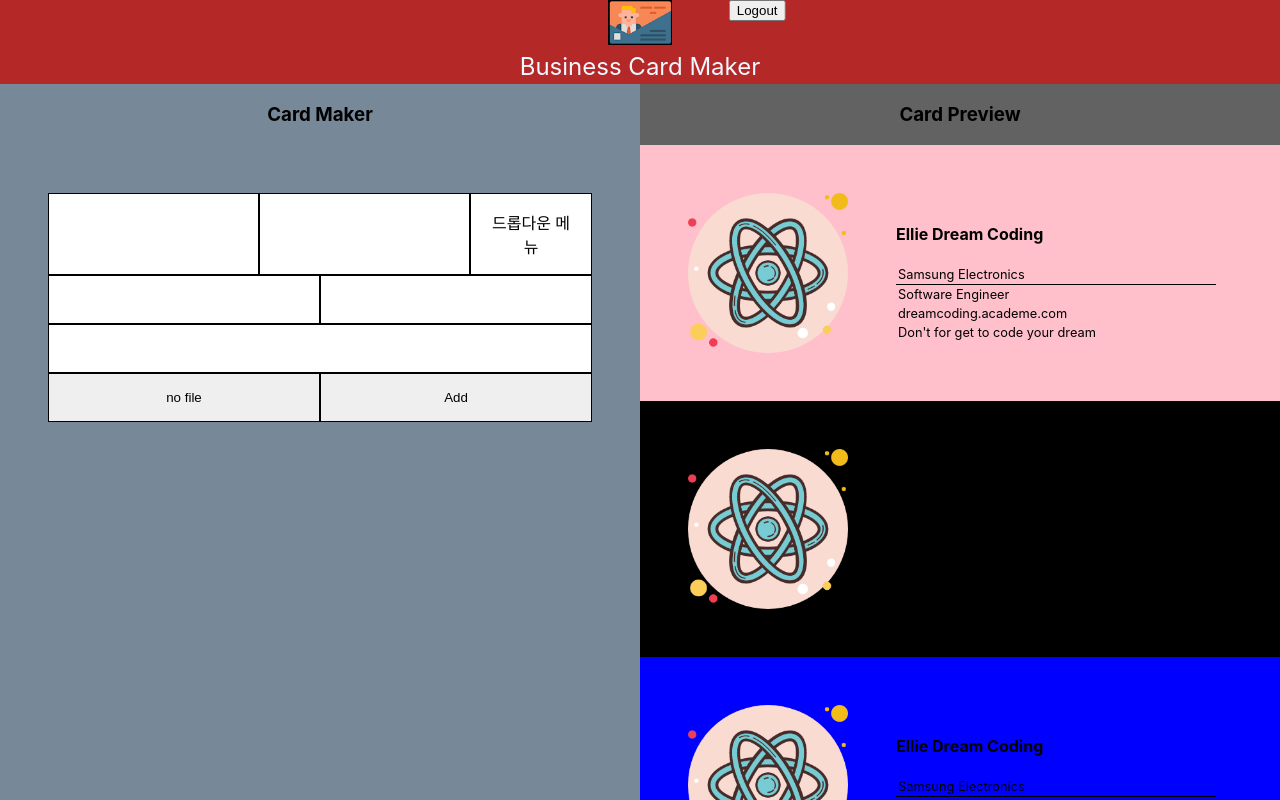
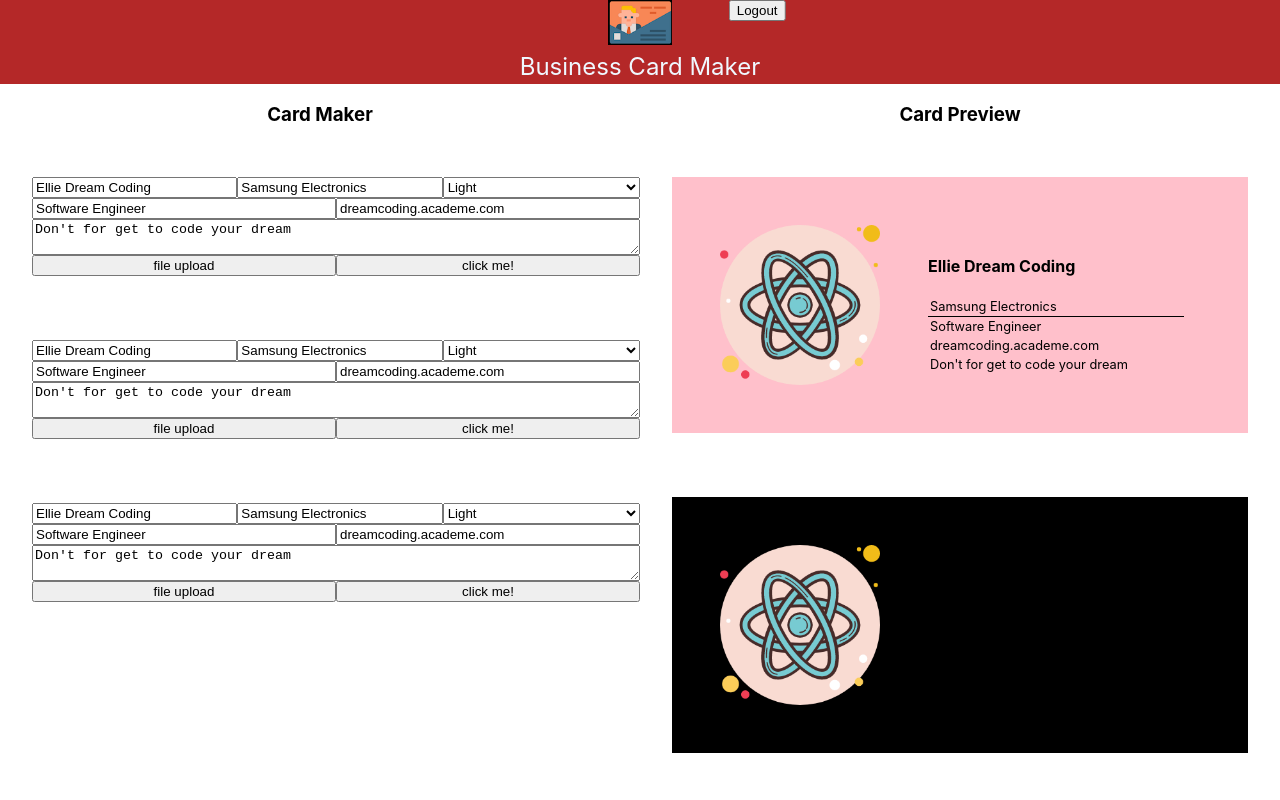
Before and after one commit to master1st/BusinessCardProject, a React (Create React App) app in the folder cardmaker/cardmaker/: page /maker in a window 1280 px wide. Shown: the top 800 px of the page. Built offline with nearby package versions, Linux system fonts and the light colour scheme; no server answers.

Commit message:
background color, card editor html
background color, card editor html

```diff
--- a/cardmaker/cardmaker/src/components/Home/CardMaker/cardMaker.jsx
+++ b/cardmaker/cardmaker/src/components/Home/CardMaker/cardMaker.jsx
@@ -49,7 +49,7 @@ const CardMaker = () => {
     <section className={styles.box}>
       <Header />
       <div className={styles.mid_box}>
-        <CardEdit />
+        <CardEdit carddata={cardData} />
         <CardPreview carddata={cardData}/>
       </div>
       <Footer />
--- a/cardmaker/cardmaker/src/components/Home/CardMaker/cardMaker.module.css
+++ b/cardmaker/cardmaker/src/components/Home/CardMaker/cardMaker.module.css
@@ -4,6 +4,7 @@
     height:100%;
     display:flex;
     flex-direction: column;
+    background-color: white;
 
 }
 
--- a/cardmaker/cardmaker/src/components/Home/CardPreview/cardPreview.jsx
+++ b/cardmaker/cardmaker/src/components/Home/CardPreview/cardPreview.jsx
@@ -9,7 +9,7 @@ const CardPreview = (props) => {
       <h1>Card Preview</h1>
       <div>
       {cards.map((card) =>
-        <div key={card.id}>
+        <div className={styles.card} key={card.id}>
           <Card card={card}/>
         </div>
       )}
--- a/cardmaker/cardmaker/src/components/Home/CardPreview/cardPreview.module.css
+++ b/cardmaker/cardmaker/src/components/Home/CardPreview/cardPreview.module.css
@@ -1,5 +1,9 @@
 .box {
+    background-color:white;
     height: 100%;
     text-align: center;
     flex-basis: 50%;
 }
+.card{
+    padding:2rem;
+}
--- a/cardmaker/cardmaker/src/components/Home/Editor/Editor.jsx
+++ b/cardmaker/cardmaker/src/components/Home/Editor/Editor.jsx
@@ -1,37 +1,26 @@
 import React, { startTransition } from "react";
 import { useState } from "react";
 import styles from "./Editor.module.css";
-const Editor = () => {
-  const [profile, setprofile] = useState();
+import Button from "../../button/button";
+const Editor = (props) => {
+  const {id, backgroundColor, company, email, fileName, fileUrl,
+    introduction, major, name } = props.card;
+    console.log(props.card);
 
   return (
-    <section className={styles.section}>
-      <div className={styles.first_text}>
-        <input className={styles.text}type="text" name="member_name"></input>
-        <input className={styles.text}type="text" name="member_name"></input>
-        <div class={styles.dropdown}>
-          <button class={styles.dropbtn}>드롭다운 메뉴</button>
-          <div class={styles.dropdown_content}>
-            <a href="#">홈</a>
-            <a href="#">회사소개</a>
-            <a href="#">제품소개</a>
-            <a href="#">오시는길</a>
-          </div>
-        </div>
-      </div>
-
-      <div className={styles.first_text}>
-        <input className={styles.text}type="text" name="member_name"></input>
-        <input className={styles.text}type="text" name="member_name"></input>
-      </div>
-      <div className={styles.first_text}>
-      <input className={styles.text} type="text" name="member_name"></input>
-      </div>
-      <div className={styles.first_text}>
-        <button className={styles.text}>no file</button>
-        <button className={styles.text}>Add</button>
-      </div>
-    </section>
+      <form className={styles.form}>
+        <input className={styles.input} type="text" name="name" value={name} />
+        <input className={styles.input} type="text" name="company" value={company} />
+        <select className={styles.select} name="theme" value={backgroundColor}>
+          <option value="light">Light</option>
+          <option value="dark">Dark</option>
+          <option value="colorful">Colorful</option>
+        </select>
+        <input className={styles.fileinput} type="text" name="title" value={major} />
+        <input className={styles.fileinput} type="text" name="email" value={email} />
+        <textarea className={styles.textarea} name="introduction" value={introduction}></textarea>
+        <Button />
+      </form>
   );
 };
 
--- a/cardmaker/cardmaker/src/components/Home/Editor/Editor.module.css
+++ b/cardmaker/cardmaker/src/components/Home/Editor/Editor.module.css
@@ -1,52 +1,22 @@
-.section{
-    padding:3rem;
-    height:100%;
-}
-.first_text{
-    display:flex;
-    width:100%;
-}
-.text {
-    border:1px solid black;
-    flex:1;
-    padding:1rem;
+.form {
+  display:flex;
+  width: 100%;
+  flex-wrap:wrap;
+  padding : 1rem;
 }
 
-.dropbtn {
-    border:1px solid black;
-    background-color: white;
-    padding: 1rem;
-    flex:1;
-    font-size: 1rem;
-    border: none;
-  }
+.input, .select{
+  width:100%;
+  flex: 1 1 30%;
+}
 
-  .dropdown {
-    border:1px solid black;
-    background-color: white;
-    flex:1;
-    font-size: 1rem;
-    position: relative;
-    display: inline-block;
-  }
 
-  .dropdown_content {
-    display: none;
-    position: absolute;
-    min-width: 160px;
-    box-shadow: 0px 8px 16px 0px rgba(0,0,0,0.2);
-    z-index: 1;
-  }
+.fileinput {
+  width:100%;
+  flex: 1 1 40%;
+}
 
-  .dropdown_content a {
-    color: black;
-    padding: 12px 16px;
-    text-decoration: none;
-    display: block;
-  }
 
-  .dropdown_content a:hover {background-color: white;}
-
-  .dropdown:hover .dropdown_content {display: block;}
-
-  .dropdown:hover .dropbtn {background-color: white;}
+.textarea{
+  flex-basis: 100%;
+}
--- a/cardmaker/cardmaker/src/components/Home/cardEdit/cardEdit.jsx
+++ b/cardmaker/cardmaker/src/components/Home/cardEdit/cardEdit.jsx
@@ -2,13 +2,18 @@ import React, { startTransition } from "react";
 import { useState } from "react";
 import Editor from "../Editor/Editor";
 import styles from "./cardEdit.module.css";
-const CardEdit = () => {
-  const [profile, setprofile] = useState();
-
+const CardEdit = (props) => {
+  const cards = props.carddata;
   return (
     <section className={styles.section}>
       <h1>Card Maker</h1>
-    <Editor/>
+      <div>
+      {cards.map((card) =>
+        <div className={styles.card} key={card.id}>
+          <Editor card={card}/>
+        </div>
+      )}
+      </div>
     </section>
   );
 };
--- a/cardmaker/cardmaker/src/components/Home/cardEdit/cardEdit.module.css
+++ b/cardmaker/cardmaker/src/components/Home/cardEdit/cardEdit.module.css
@@ -10,6 +10,10 @@
     text-align: center;
     width: 100%;
     height: 100%;
-    background-color:lightslategrey;
+    background-color:white;
 
 }
+
+.card {
+    padding:1rem;
+}
--- /dev/null
+++ b/cardmaker/cardmaker/src/components/button/button.jsx
@@ -0,0 +1,12 @@
+import React from 'react';
+import styles from './button.module.css';
+const Button = () => {
+    return (
+        <section className={styles.section}>
+            <button className={styles.button}>file upload</button>
+            <button className={styles.button}>click me!</button>
+        </section>
+    );
+};
+
+export default Button;
--- /dev/null
+++ b/cardmaker/cardmaker/src/components/button/button.module.css
@@ -0,0 +1,9 @@
+
+.section {
+    display:flex;
+    width: 100%;
+    }
+.button{
+    width:100%;
+    flex-basis: 1 1 40%;
+  }
```
